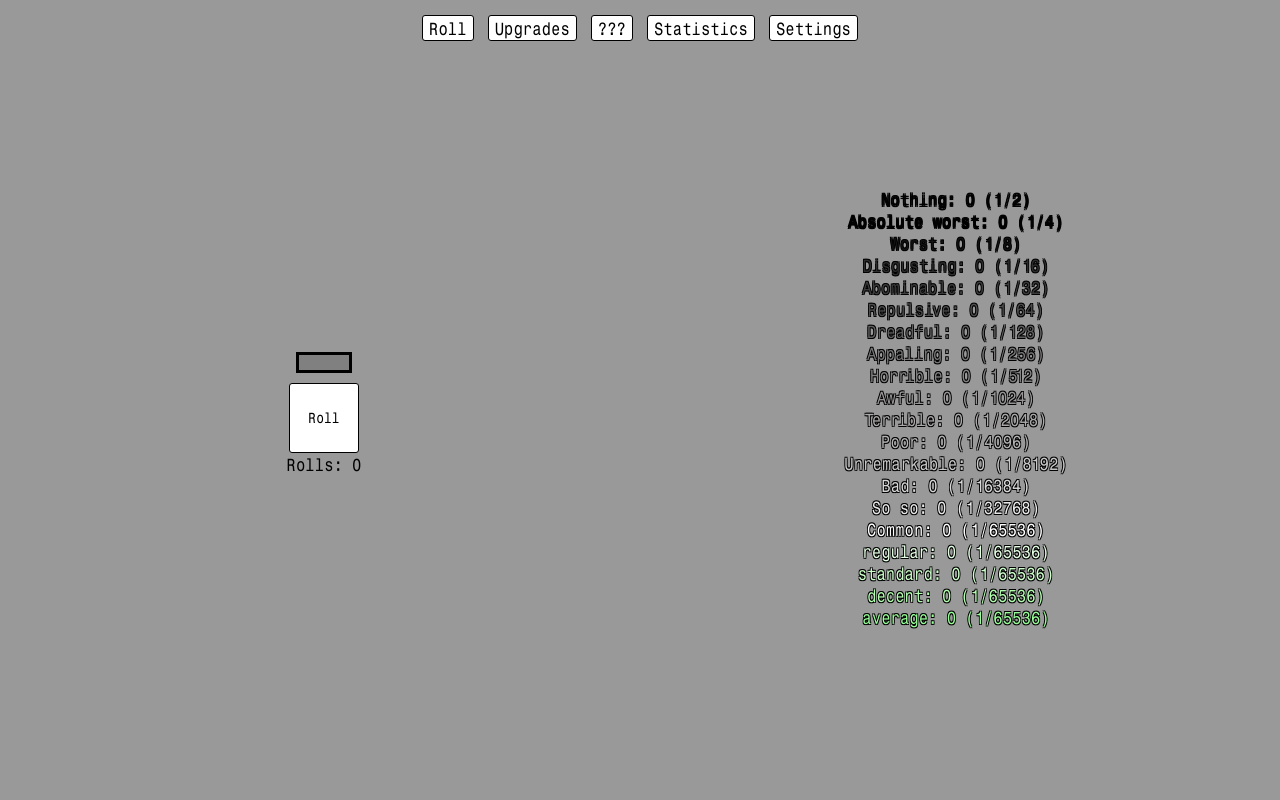
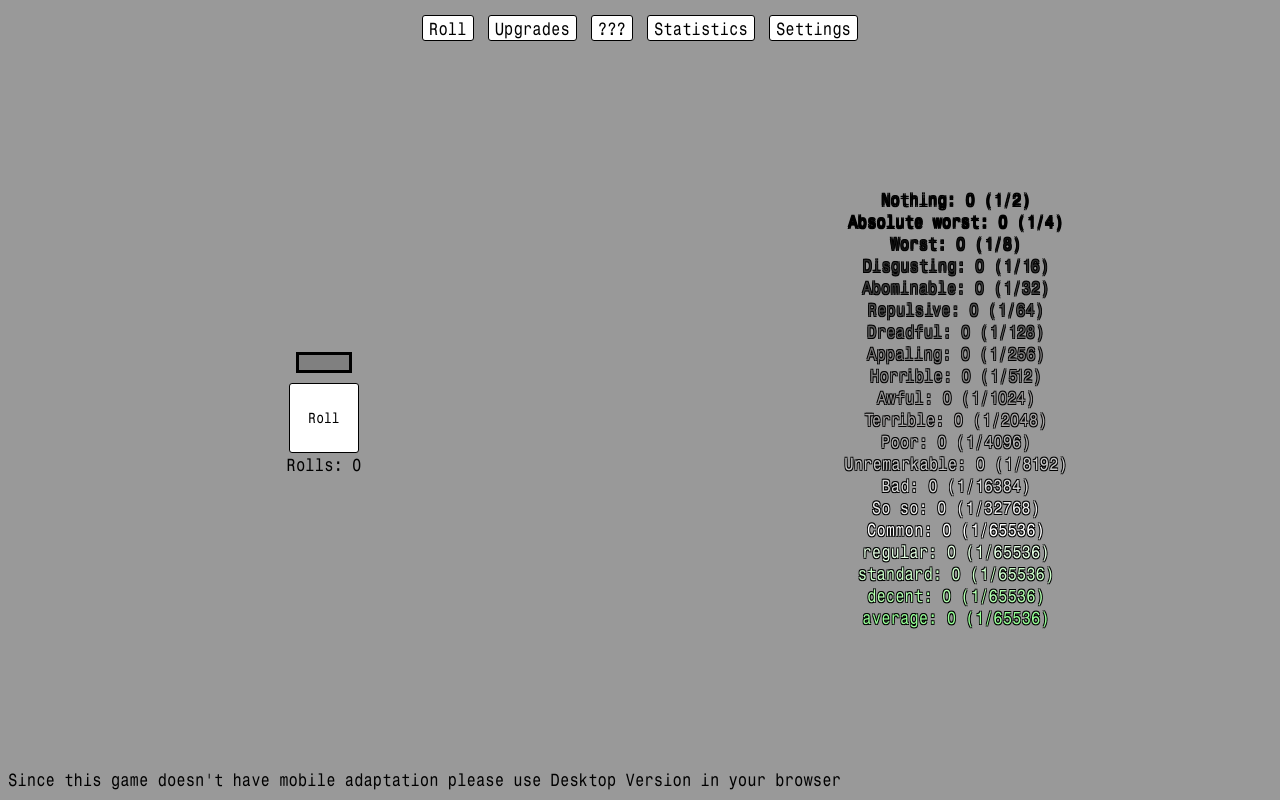
Before and after one commit to JB-ER/Luck-Incremental, a website with bundled scripts: page index.html in a window 1280 px wide. Built offline with nearby package versions, Linux system fonts and the light colour scheme.

Commit message:
Update index.html

```diff
--- a/index.html
+++ b/index.html
@@ -130,5 +130,6 @@
     <script>
         window.onload = loadGame();
     </script>
+    <span>Since this game doesn't have mobile adaptation please use Desktop Version in your browser</span>
 </body>
 </html>
```
